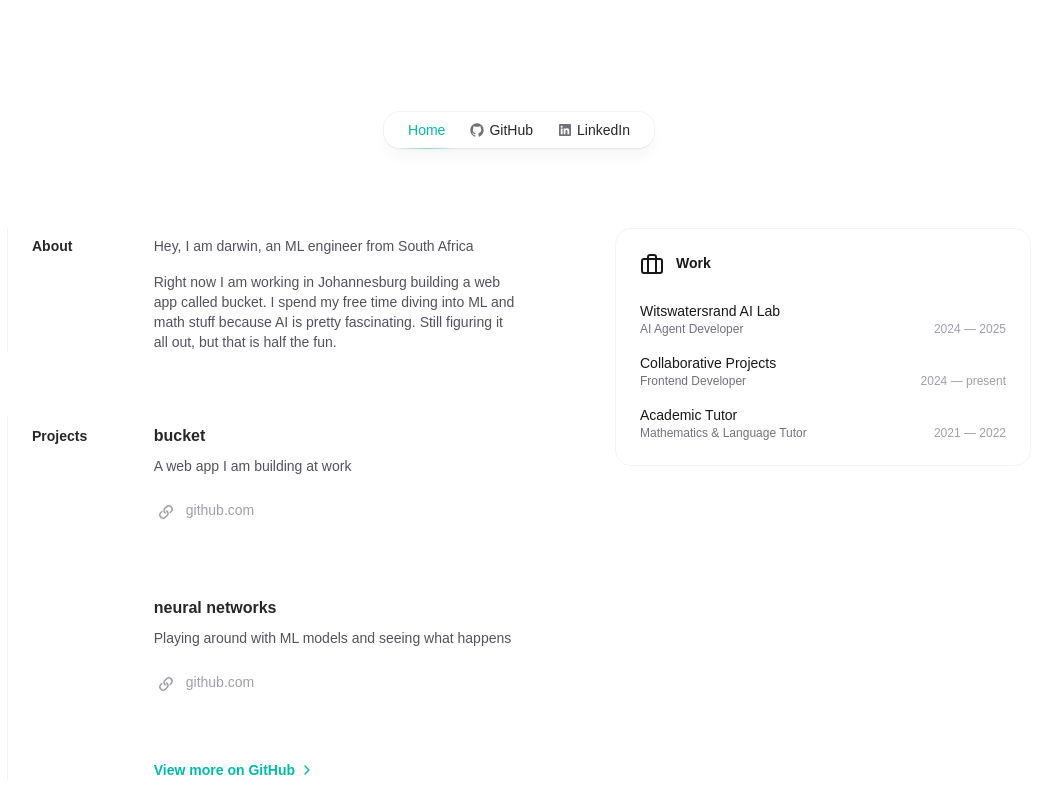
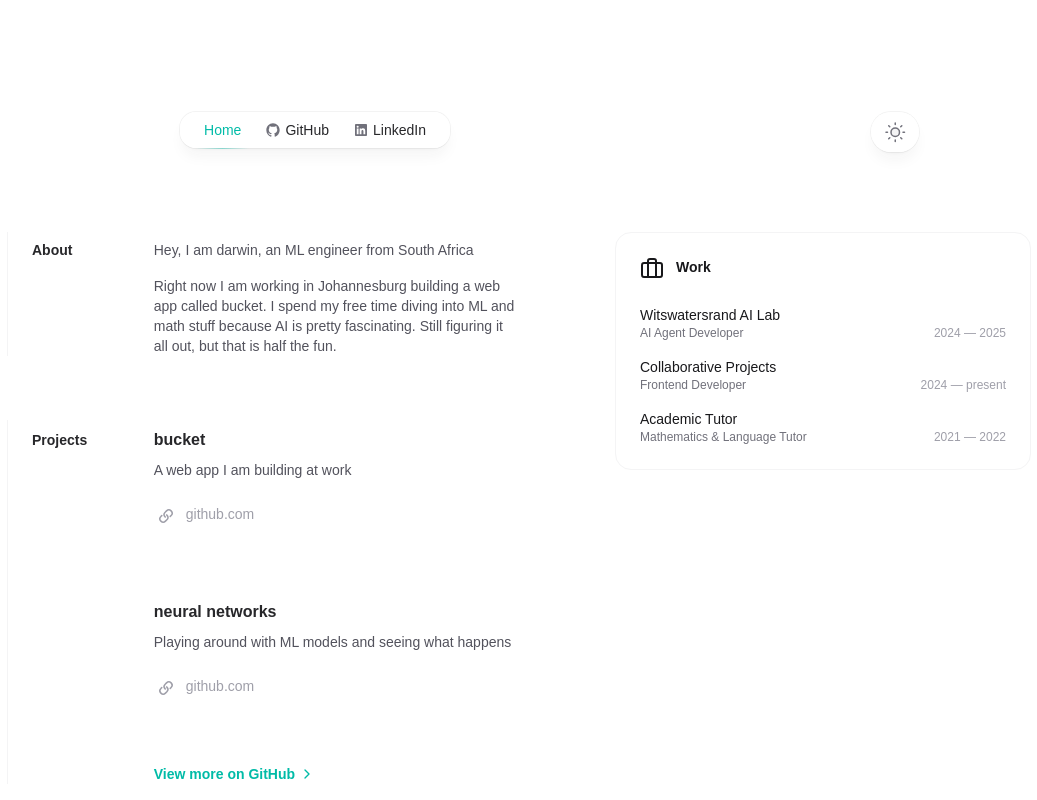
Before and after one commit to darwin-kolisi/calcifer, a Next.js app: page / in a window 1280 px wide. Shown: the top 800 px of the page, without its empty margins (121-1158 px from the left). Built offline with nearby package versions, Linux system fonts and the light colour scheme.

Commit message:
create theme toggle

```diff
--- a/package.json
+++ b/package.json
@@ -12,6 +12,7 @@
     "clsx": "^2.1.1",
     "lucide-react": "^0.542.0",
     "next": "15.5.2",
+    "next-themes": "^0.4.6",
     "react": "19.1.0",
     "react-dom": "19.1.0"
   },
--- a/src/components/Header.tsx
+++ b/src/components/Header.tsx
@@ -1,6 +1,8 @@
 'use client';
 import Link from 'next/link';
 import clsx from 'clsx';
+import { useEffect, useState } from 'react';
+import { useTheme } from 'next-themes';
 import { Container } from './Containet';
 import { usePathname } from 'next/navigation';
 
@@ -20,6 +22,37 @@ function LinkedInIcon(props: React.ComponentPropsWithoutRef<'svg'>) {
   return (
     <svg viewBox="0 0 24 24" aria-hidden="true" {...props}>
       <path d="M18.335 18.339H15.67v-4.177c0-.996-.02-2.278-1.39-2.278-1.389 0-1.601 1.084-1.601 2.205v4.25h-2.666V9.75h2.56v1.17h.035c.358-.674 1.228-1.387 2.528-1.387 2.7 0 3.2 1.778 3.2 4.091v4.715zM7.003 8.575a1.546 1.546 0 01-1.548-1.549 1.548 1.548 0 111.547 1.549zm1.336 9.764H5.666V9.75H8.34v8.589zM19.67 3H4.329C3.593 3 3 3.58 3 4.297v15.406C3 20.42 3.594 21 4.328 21h15.338C20.4 21 21 20.42 21 19.703V4.297C21 3.58 20.4 3 19.666 3h.003z" />
+    </svg>
+  );
+}
+
+function SunIcon(props: React.ComponentPropsWithoutRef<'svg'>) {
+  return (
+    <svg
+      viewBox="0 0 24 24"
+      strokeWidth="1.5"
+      strokeLinecap="round"
+      strokeLinejoin="round"
+      aria-hidden="true"
+      {...props}>
+      <path d="M8 12.25A4.25 4.25 0 0 1 12.25 8v0a4.25 4.25 0 0 1 4.25 4.25v0a4.25 4.25 0 0 1-4.25 4.25v0A4.25 4.25 0 0 1 8 12.25v0Z" />
+      <path
+        d="M12.25 3v1.5M21.5 12.25H20M18.791 18.791l-1.06-1.06M18.791 5.709l-1.06 1.06M12.25 20v1.5M4.5 12.25H3M6.77 6.77 5.709 5.709M6.77 17.73l-1.061 1.061"
+        fill="none"
+      />
+    </svg>
+  );
+}
+
+function MoonIcon(props: React.ComponentPropsWithoutRef<'svg'>) {
+  return (
+    <svg viewBox="0 0 24 24" aria-hidden="true" {...props}>
+      <path
+        d="M17.25 16.22a6.937 6.937 0 0 1-9.47-9.47 7.451 7.451 0 1 0 9.47 9.47ZM12.75 7C17 7 17 2.75 17 2.75S17 7 21.25 7C17 7 17 11.25 17 11.25S17 7 12.75 7Z"
+        strokeWidth="1.5"
+        strokeLinecap="round"
+        strokeLinejoin="round"
+      />
     </svg>
   );
 }
@@ -52,6 +85,27 @@ function NavItem({
   );
 }
 
+function ThemeToggle() {
+  const { resolvedTheme, setTheme } = useTheme();
+  const otherTheme = resolvedTheme === 'dark' ? 'light' : 'dark';
+  const [mounted, setMounted] = useState(false);
+
+  useEffect(() => {
+    setMounted(true);
+  }, []);
+
+  return (
+    <button
+      type="button"
+      aria-label={mounted ? `Switch to ${otherTheme} theme` : 'Toggle theme'}
+      className="group rounded-full bg-white/90 px-3 py-2 shadow-lg shadow-zinc-800/5 ring-1 ring-zinc-900/5 backdrop-blur transition dark:bg-zinc-800/90 dark:ring-white/10 dark:hover:ring-white/20"
+      onClick={() => setTheme(otherTheme)}>
+      <SunIcon className="h-6 w-6 fill-zinc-100 stroke-zinc-500 transition group-hover:fill-zinc-200 group-hover:stroke-zinc-700 dark:hidden [@media(prefers-color-scheme:dark)]:fill-teal-50 [@media(prefers-color-scheme:dark)]:stroke-teal-500 [@media(prefers-color-scheme:dark)]:group-hover:fill-teal-50 [@media(prefers-color-scheme:dark)]:group-hover:stroke-teal-600" />
+      <MoonIcon className="hidden h-6 w-6 fill-zinc-700 stroke-zinc-500 transition dark:block [@media(prefers-color-scheme:dark)]:group-hover:stroke-zinc-400 [@media_not_(prefers-color-scheme:dark)]:fill-teal-400/10 [@media_not_(prefers-color-scheme:dark)]:stroke-teal-500" />
+    </button>
+  );
+}
+
 export default function Header() {
   return (
     <Container
@@ -80,6 +134,11 @@ export default function Header() {
             </ul>
           </nav>
         </div>
+        <div className="flex justify-end md:flex-1">
+          <div className="pointer-events-auto">
+            <ThemeToggle />
+          </div>
+        </div>
       </div>
     </Container>
   );
```
Also changed, not shown: 1 other file (tests, documents, lock files or other folders).
